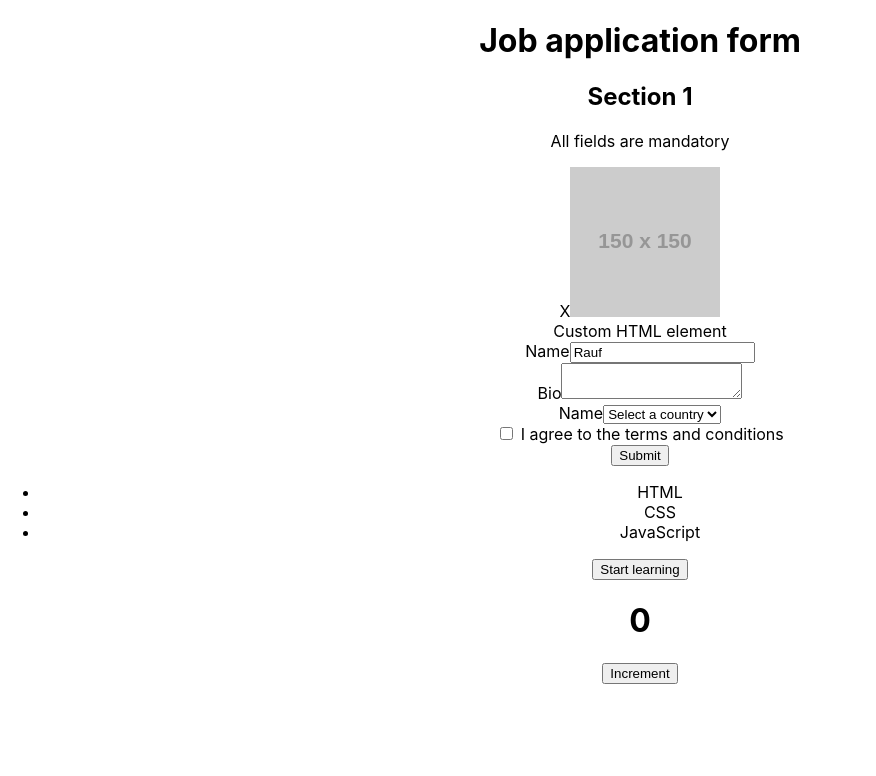
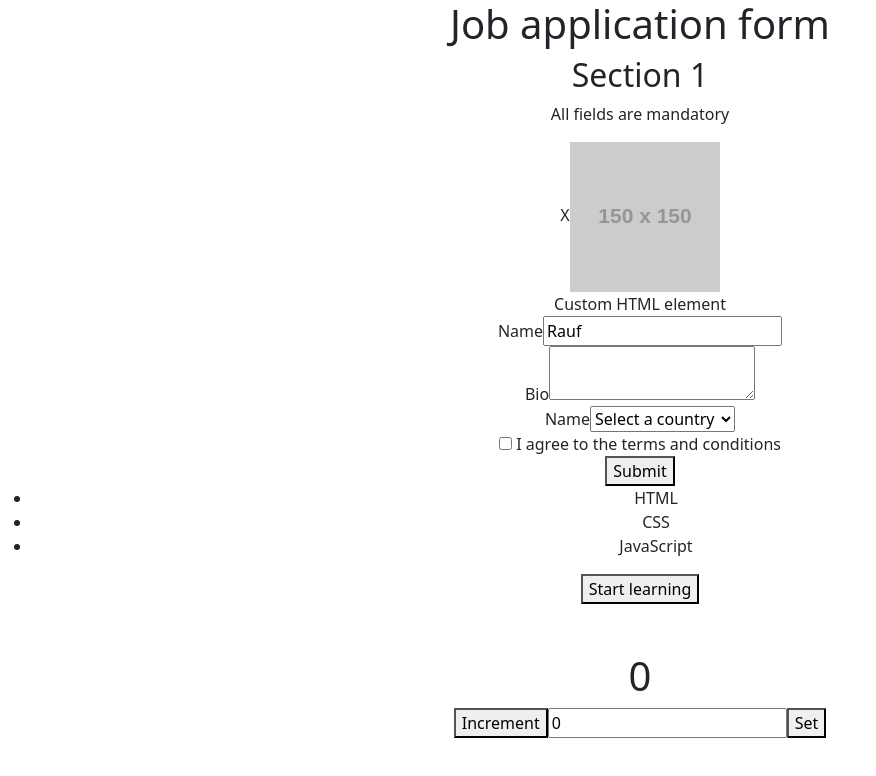
Before and after one commit to Rauf-pro/react-testing, a React (Create React App) app: page / in a window 1280 px wide. Shown: the top 776 px of the page, without its empty margins (0-876 px from the left). Built offline with nearby package versions, Linux system fonts and the light colour scheme.

Commit message:
add: test for amount input and set button

```diff
--- a/src/App.tsx
+++ b/src/App.tsx
@@ -4,6 +4,7 @@ import { Application } from './components/application/application';
 import { Skills } from './components/skills/skills';
 import { SkillsProps } from './components/skills/skills.types';
 import { Counter } from './components/counter/counter';
+import "bootstrap/dist/css/bootstrap.min.css";
 
 function App() {
   const skills = ["HTML", "CSS", "JavaScript"];
@@ -12,6 +13,7 @@ function App() {
       <Application/>
       <Skills skills={skills}/>
       <Counter/>
+      <div className='mb-5'></div>
     </div>
   );
 }
--- a/src/components/counter/counter.tsx
+++ b/src/components/counter/counter.tsx
@@ -1,11 +1,19 @@
-import { useState } from "react"
+import { useState } from "react";
 
 export const Counter = () => {
-    const [count, setCount] = useState(0)
+  const [count, setCount] = useState(0);
+  const [amount, setAmount] = useState(0);
   return (
-    <div>
-        <h1>{count}</h1>
-        <button onClick={() => setCount(count + 1)}>Increment</button>
+    <div className="my-5">
+      <h1>{count}</h1>
+      <button onClick={() => setCount(count + 1)}>Increment</button>
+      <input
+        type="number"
+        name="amount"
+        value={amount}
+        onChange={(e) => setAmount(parseInt(e.target.value))}
+      />
+      <button onClick={() => setCount(amount)}>Set</button>
     </div>
-  )
-}
+  );
+};
```
Also changed, not shown: package.json (+5 -3 lines), 2 other files (tests, documents, lock files or other folders).
